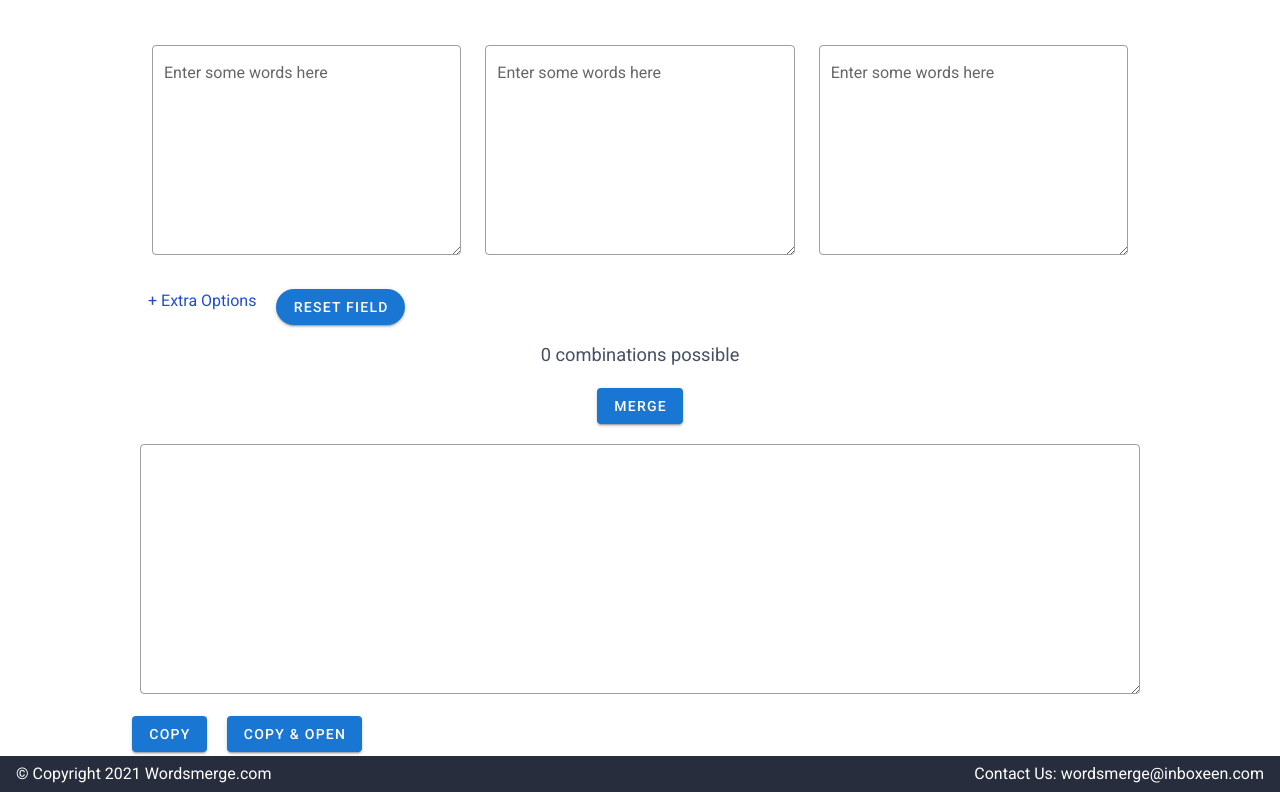
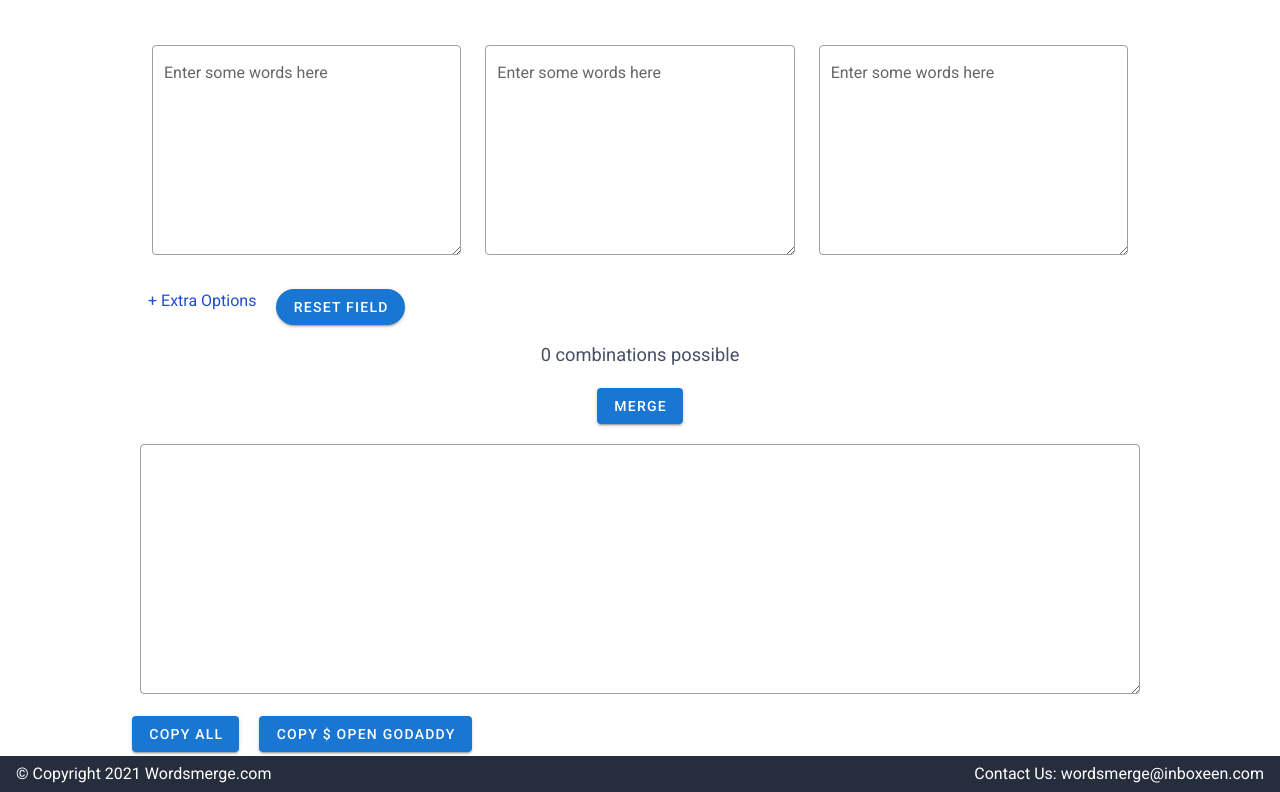
Before and after one commit to Mayo46/merge-words, a Nuxt app: page / in a window 1280 px wide. Shown: the part 366-1158 px from the top of the page. Built offline with nearby package versions, Linux system fonts and the light colour scheme.

Commit message:
button chnge

```diff
--- a/pages/index.vue
+++ b/pages/index.vue
@@ -118,8 +118,8 @@
       </div>
       <v-textarea outlined rows="4" row-height="50" id="myInput" v-model="combineText" height="250"></v-textarea>
       <div class="featured-section">
-        <v-btn color="primary" @click="copy(false)">Copy</v-btn>
-        <v-btn color="primary" class="ml-5" @click="copy(true)">Copy & Open</v-btn>
+        <v-btn color="primary" @click="copy(false)">Copy All</v-btn>
+        <v-btn color="primary" class="ml-5" @click="copy(true)">Copy $ Open GoDaddy</v-btn>
       </div>
     </div>
 </template>
@@ -628,7 +628,7 @@ export default {
       copyText.select();
       copyText.setSelectionRange(0, 99999); /* For mobile devices */
       document.execCommand("copy");
-      this.combineText = ''
+      // this.combineText = ''
       if(key === true)
       window.open('https://www.godaddy.com/domains/bulk-domain-search')
     }
```
